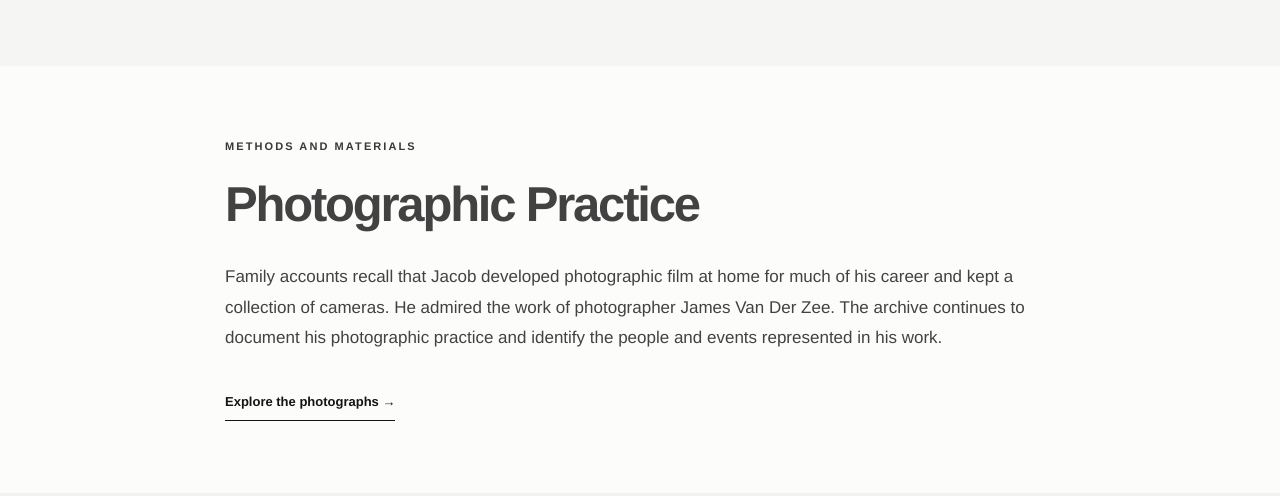
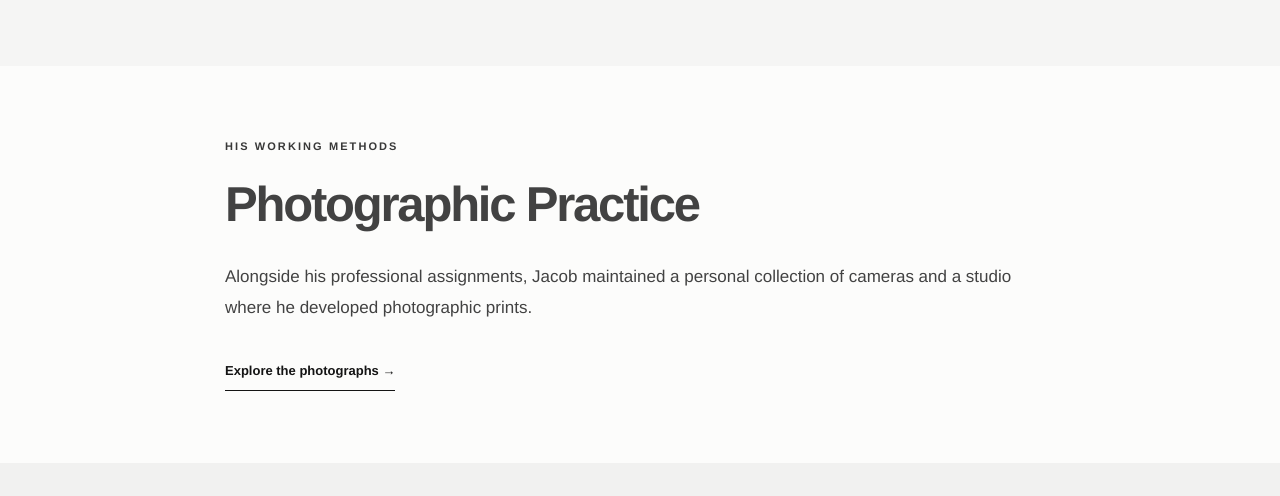
Before and after one commit to jacob-blanchette-archive/jacob-blanchette-archive.github.io, a plain HTML site: page biography.html in a window 1280 px wide. Shown: the part 4260-4756 px from the top of the page. Drawn offline with Linux system fonts and the light colour scheme.

Commit message:
Revise Photographic Practice biography section to approved life-centered wording

```diff
--- a/biography.html
+++ b/biography.html
@@ -48,7 +48,7 @@
 <figure class="bio-photo"><button class="editorial-photo-trigger bio-photo-link" type="button" data-title="Group portrait at anniversary celebration" data-id="JB-000014" data-credit="Photograph by Jacob Blanchette (family attribution)" data-date="1990 (event or album context; exposure date unverified)" data-collection="brg-1990" data-context="Preliminary phone reproduction; individual subjects and exposure dates remain under review." aria-label="Enlarge JB-000014 and view citation"><span class="bio-photo-stage"><img src="assets/images/brg-1990/JB-000014.webp" alt="Six attendees posing for a group portrait" loading="lazy"></span></button><figcaption><strong>JB-000014</strong> · Six attendees posing for a group portrait. <span>Black Repertory Group 25th anniversary album; individuals not yet identified. Family-attributed photographer.</span> </figcaption></figure>
 </div><p class="bio-narrative"><a class="bio-album-link" href="brg-1990.html">Explore the Black Repertory Group album →</a></p></div>
 </div></section>
-<section class="bio-end"><div class="container bio-narrative"><p class="eyebrow">Methods and materials</p><h2>Photographic Practice</h2><p>Family accounts recall that Jacob developed photographic film at home for much of his career and kept a collection of cameras. He admired the work of photographer James Van Der Zee. The archive continues to document his photographic practice and identify the people and events represented in his work.</p><a class="textlink" href="collections.html">Explore the photographs →</a></div></section>
+<section class="bio-end"><div class="container bio-narrative"><p class="eyebrow">His working methods</p><h2>Photographic Practice</h2><p>Alongside his professional assignments, Jacob maintained a personal collection of cameras and a studio where he developed photographic prints.</p><a class="textlink" href="collections.html">Explore the photographs →</a></div></section>
 </main>
 <dialog class="editorial-dialog" id="editorial-photo-dialog" aria-label="Expanded archival photograph"><div class="editorial-dialog-shell"><button class="editorial-dialog-close" type="button" id="editorial-photo-close" aria-label="Close photograph">Close ×</button><div class="editorial-dialog-image"><img id="editorial-photo-image" alt=""></div><div class="editorial-dialog-info"><h2 id="editorial-photo-title"></h2><p class="editorial-photo-credit" id="editorial-photo-credit"></p><p class="editorial-photo-context" id="editorial-photo-context"></p><details class="page-citation"><summary>Cite this photograph</summary><p id="editorial-photo-citation"></p><button type="button" class="editorial-copy-button" id="editorial-photo-copy">Copy citation</button><span class="editorial-copy-status" id="editorial-copy-status" role="status" aria-live="polite"></span></details><a id="editorial-photo-record" class="editorial-photo-record" hidden>View archival record and source comparison →</a><p class="editorial-rights-note">Rights status under review. Citation does not grant permission to reproduce this image.</p></div></div></dialog>
 <footer class="footer"><div class="container"><div class="footer-grid"><div><div class="footer-title">Jacob Blanchette<br>Photography Archive</div><p>An ongoing project to preserve and interpret a photographic record of Oakland's cultural and community life. Biographical research and photograph identifications are in progress.</p></div><nav class="footer-links" aria-label="Footer navigation"><a href="biography.html">Biography</a><a href="collections.html">Collections</a><a href="about.html">About</a></nav></div><div class="footer-bottom"><span>© Jacob Blanchette Photography Archive · Rights status under review</span><span>Research and digitization ongoing</span></div></div></footer>
```
